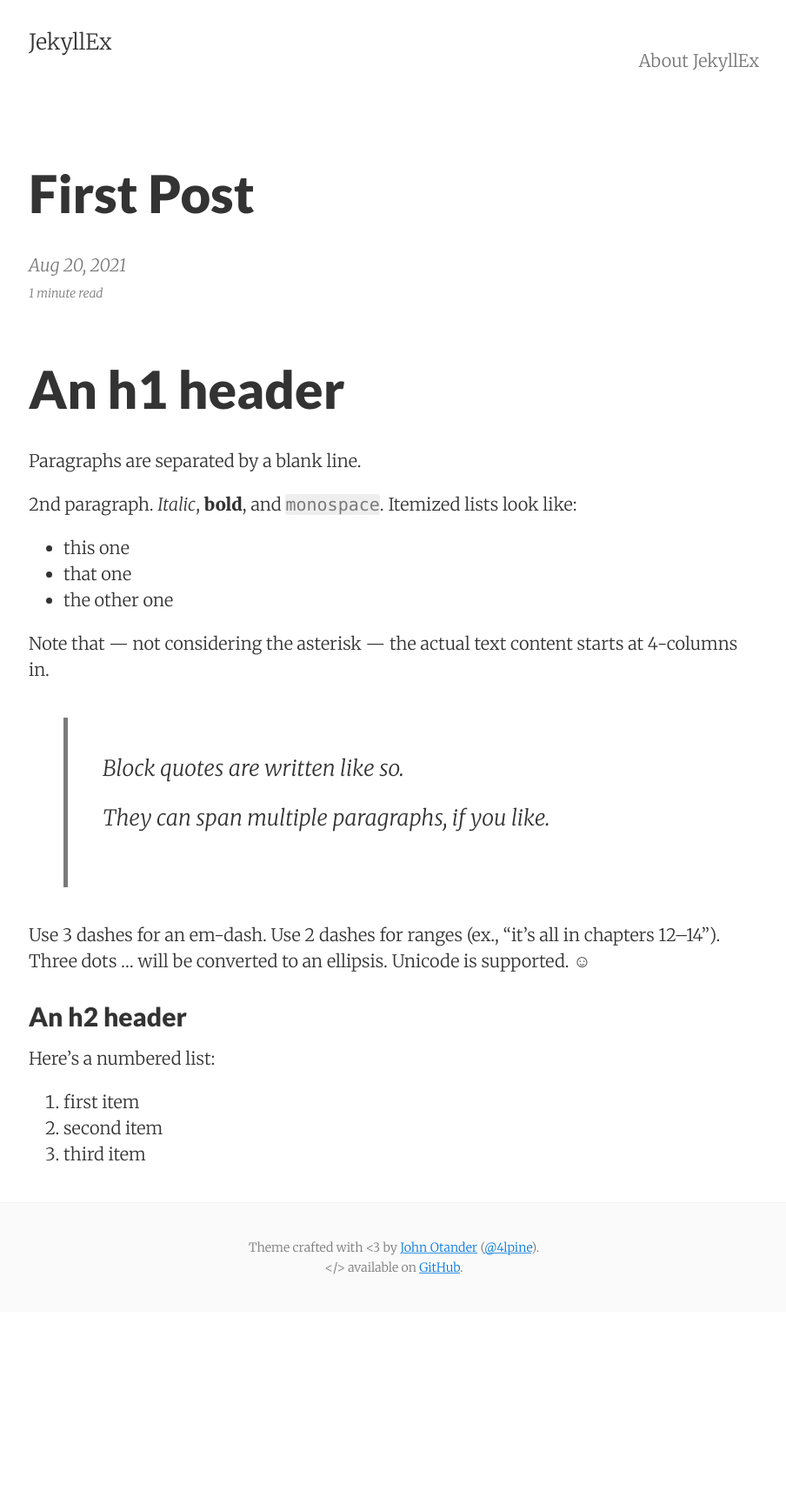
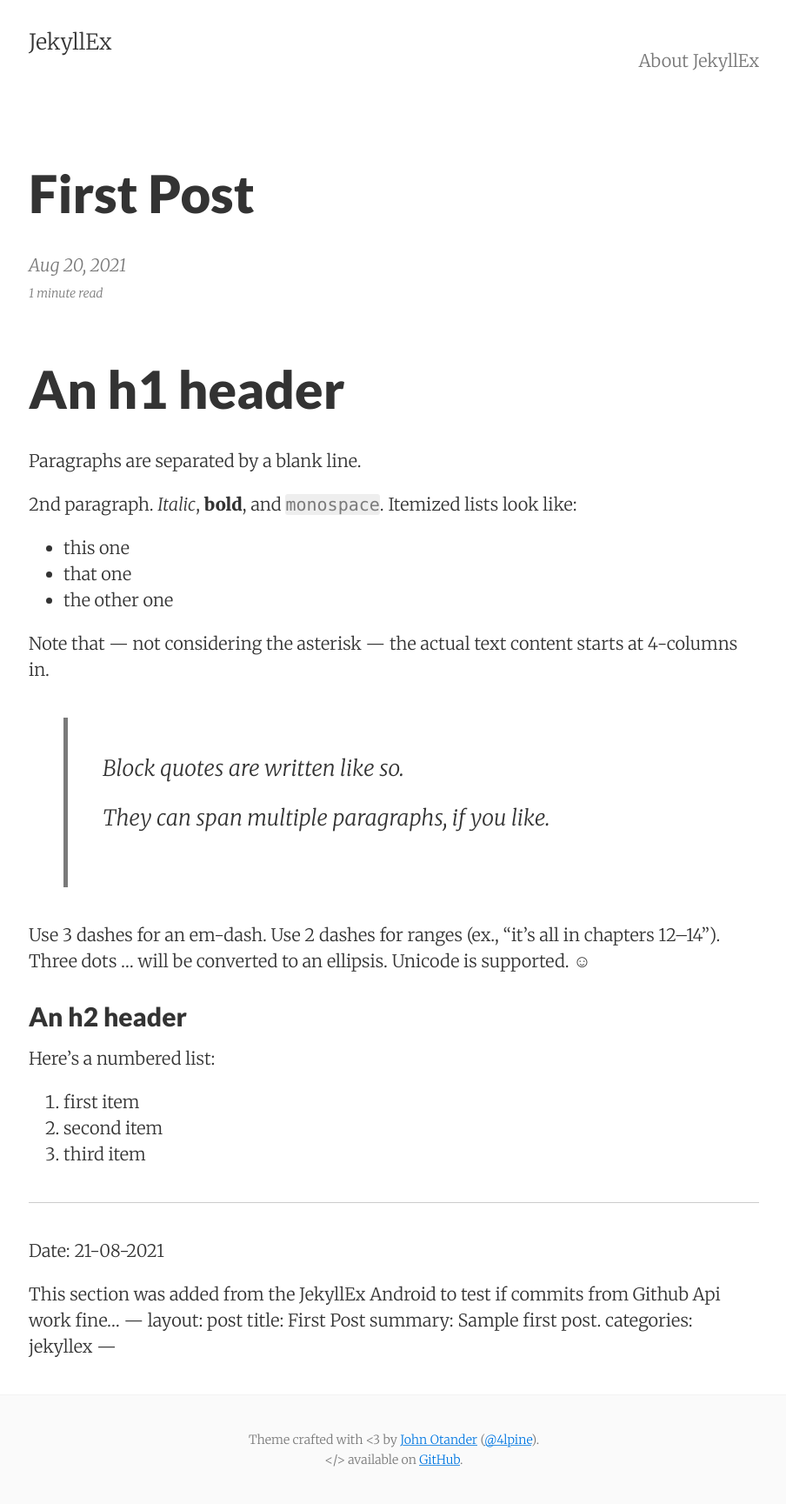
Before and after one commit to jekyllex/demo-jekyll-blog, a Jekyll site: the page built from _posts/2021-08-20-first-post.md, in a window 1280 px wide. Shown: the whole page at 87% size, without its empty margins (187-1091 px from the left). Built offline with Jekyll 4.4.1, drawn with Linux system fonts in a browser that asks for light colours; our own code applies the rules of GitHub Pages for plain Markdown files; before the commit the page ends 1508 px from its top, so only the background shows below that.

Commit message:
A commit generated from Postman.

```diff
--- a/_posts/2021-08-20-first-post.md
+++ b/_posts/2021-08-20-first-post.md
@@ -40,3 +33,14 @@ Here's a numbered list:
  1. first item
  2. second item
  3. third item
+
+-----------
+
+Date: 21-08-2021
+
+This section was added from the JekyllEx Android to test if commits from Github Api work fine... ---
+layout: post
+title: First Post
+summary: Sample first post.
+categories: jekyllex
+---
```
Also changed, not shown: other parts of _posts/2021-08-20-first-post.md (+0 -7 lines).
